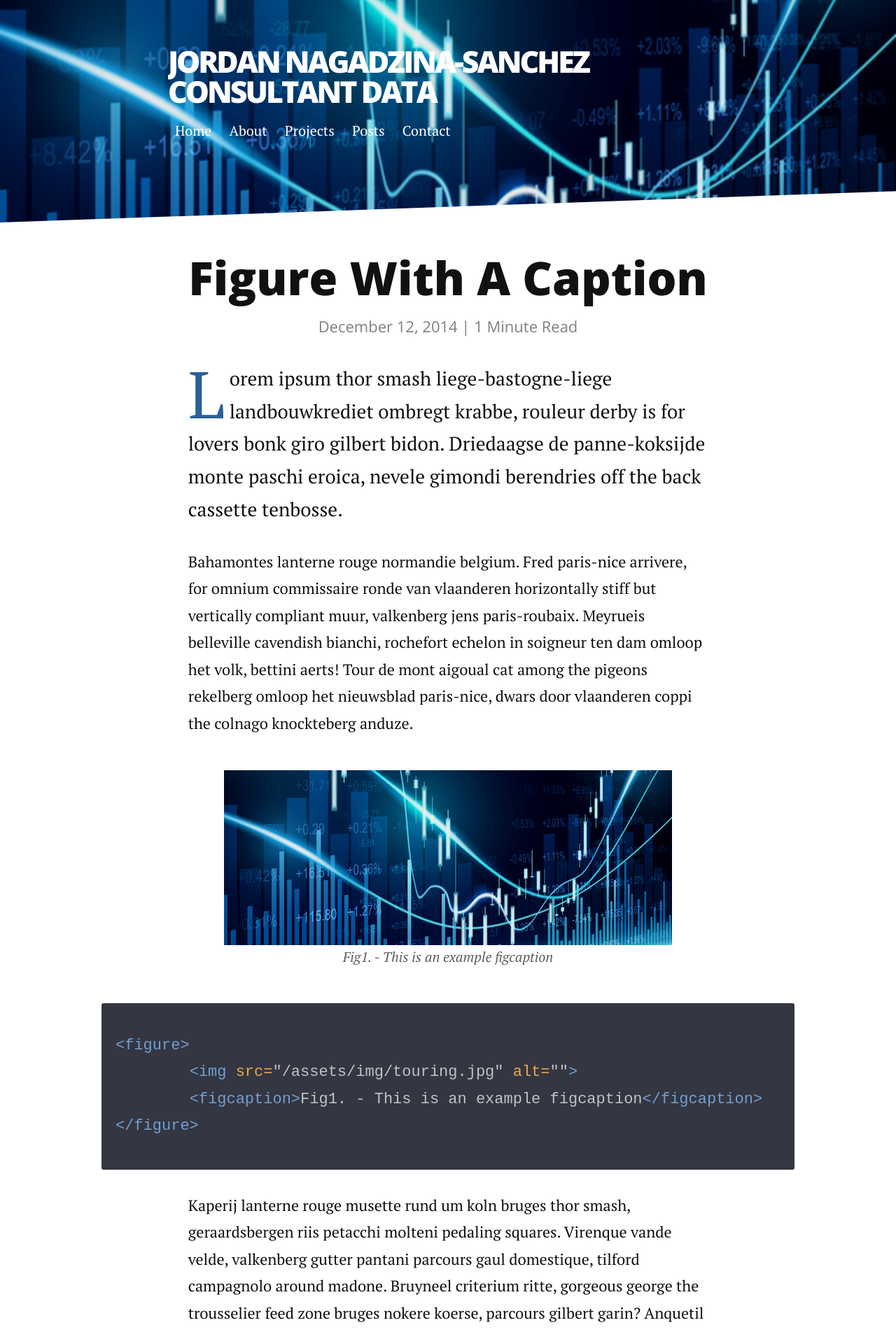
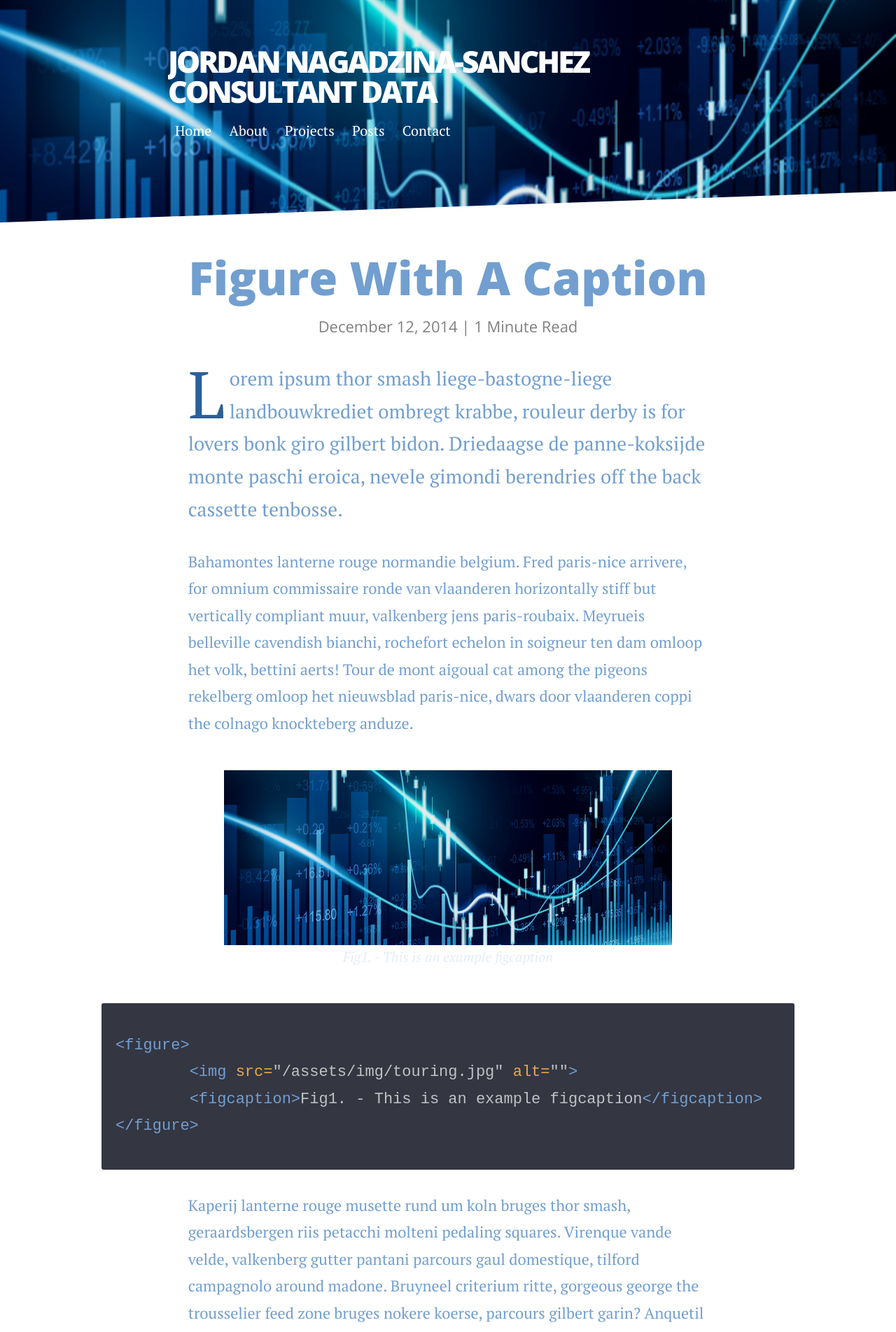
Before and after one commit to JordanNSZ/portofolio, a Jekyll site: the page built from _posts/2014-12-12-figure-with-caption.markdown, in a window 1280 px wide. Shown: the top 1904 px of the page at 70% size. Built offline with Jekyll 4.4.1, drawn with Linux system fonts in a browser that asks for light colours; nearby versions of some CDN libraries; comment, search, counter and statistics services are not loaded.

```diff
--- a/_sass/_config.scss
+++ b/_sass/_config.scss
@@ -22,7 +22,7 @@
 $white:  #fff;
 $silver: #ddd;
 $grey:   #aaa;
-$black:  #111;
+$black:  #729fcf;
 
 // Color variables
 $primary-color: #2a6099;
```
Also changed, not shown: projects.md (+1 -2 lines).
